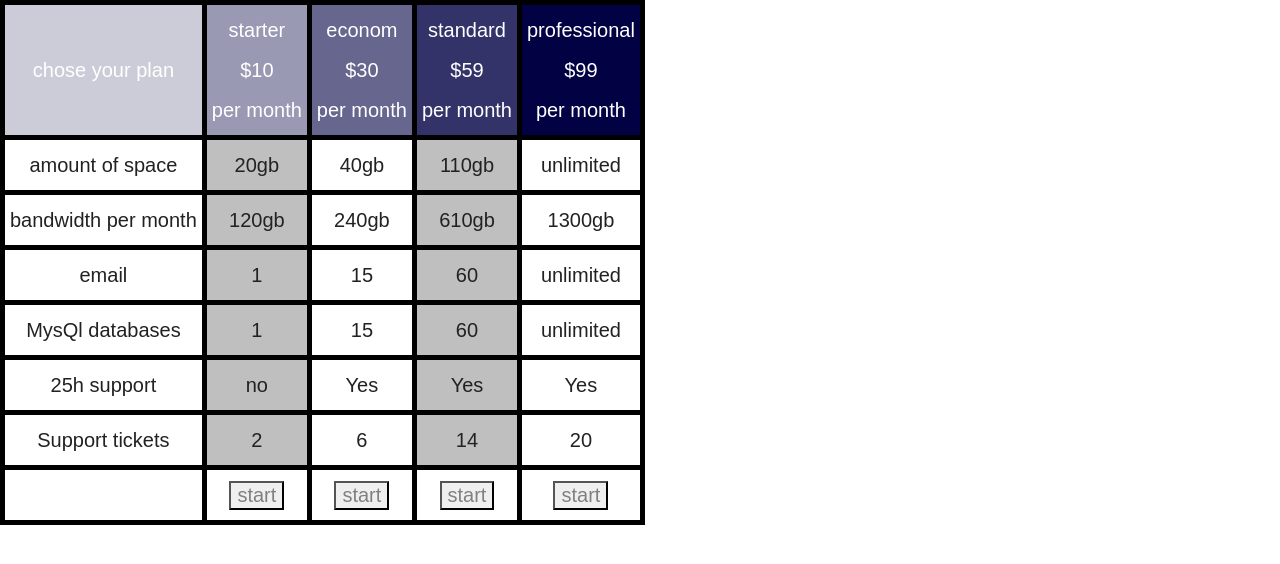
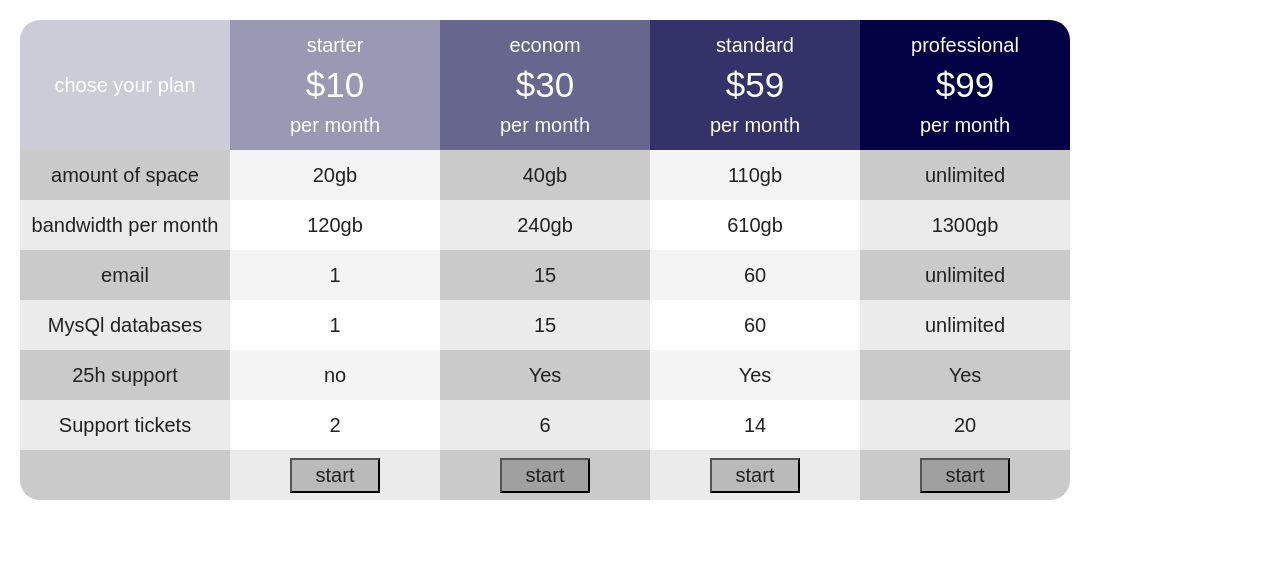
Before and after one commit to VladimirMartinenko/table, a plain HTML site: page index.html in a window 1280 px wide. Drawn offline with Linux system fonts and the light colour scheme.

Commit message:
finish work

```diff
--- a/assets/css/index.css
+++ b/assets/css/index.css
@@ -1,49 +1,69 @@
-tr,td{
-  border: 5px solid black
-
+table {
+  margin: 20px 0px 0px 20px;
 }
-td{
+td {
   line-height: 2em;
   text-align: center;
   font-size: 20px;
-  padding:5px ;
+  padding: 5px;
   font-family: Arial, Helvetica, sans-serif;
   vertical-align: middle;
+  width: 200px;
+}
+thead {
+  color: white;
+}
+p + p {
+  font-size: 35px;
+}
 
+button {
+  background-color: #05050536;
+  width: 90px;
+  height: 35px;
 }
-thead{
 
-  color: white;
+thead td:nth-child(5) {
+  background-color: rgba(1, 1, 68, 1);
+}
 
+thead td:nth-child(4) {
+  background-color: rgba(1, 1, 68, 0.8);
+}
+thead td:nth-child(3) {
+  background-color: rgba(1, 1, 68, 0.6);
+}
+thead td:nth-child(2) {
+  background-color: rgba(1, 1, 68, 0.4);
+}
+thead td:nth-child(1) {
+  background-color: rgba(1, 1, 68, 0.2);
+}
 
-  }
-button{
-  color: grey;
-  border-radius: 0;
-  }
-
-thead td:nth-child(5){
-  background-color:rgba(1, 1, 68,1)
-  }
-
-thead td:nth-child(4){
-  background-color:rgba(1, 1, 68,0.8)
+tbody > tr:nth-child(odd) > td:nth-child(odd) {
+  background-color: #05050536;
 }
-thead td:nth-child(3){
-  background-color:rgba(1, 1, 68,0.6)
+tbody > tr:nth-child(even) > td:nth-child(odd) {
+  background-color: #c9c5c55a;
 }
-thead td:nth-child(2){
-  background-color:rgba(1, 1, 68,0.4)
+tbody > tr:nth-child(odd) > td:nth-child(even) {
+  background-color: #c9c5c533;
 }
-thead td:nth-child(1){
-  background-color:rgba(1, 1, 68,0.2)
-  }
-/*tbody,tfoot{
-  background-color: rgb(128, 128, 128);
-}*/
-tbody td:nth-child(odd){
-  background-color:rgb(128, 128, 128, 0);
+tfoot td:nth-child(odd) {
+  background-color: #05050536;
 }
-tbody td:nth-child(even){
-  background-color:rgb(128, 128, 128, 0.5);
+tfoot td:nth-child(even) {
+  background-color: #c9c5c55a;
 }
+thead td:nth-child(1) {
+  border-radius: 20px 0px 0px 0px;
+}
+thead td:nth-child(5) {
+  border-radius: 0px 20px 0px 0px;
+}
+tfoot td:nth-child(1) {
+  border-radius: 0px 0px 0px 20px;
+}
+tfoot td:nth-child(5) {
+  border-radius: 0px 0px 20px 0px;
+}
--- a/index.html
+++ b/index.html
@@ -1,22 +1,38 @@
 <!DOCTYPE html>
 <html lang="en">
   <head>
-  <meta charset="UTF-8">
-  <meta http-equiv="X-UA-Compatible" content="IE=edge">
-  <meta name="viewport" content="width=device-width, initial-scale=1.0">
+    <meta charset="UTF-8" />
+    <meta http-equiv="X-UA-Compatible" content="IE=edge" />
+    <meta name="viewport" content="width=device-width, initial-scale=1.0" />
     <title>Document</title>
-    <link rel="stylesheet" href="./assets/css/reset.css">
-   <link rel="stylesheet" href="./assets/css/index.css">
+    <link rel="stylesheet" href="./assets/css/reset.css" />
+    <link rel="stylesheet" href="./assets/css/index.css" />
   </head>
   <body>
     <table>
       <thead>
         <tr>
           <td>chose your plan</td>
-        <td><p>starter</p><p>$10</p><p>per month</p> </td>
-        <td><p>econom</p> <p>$30</p> <p>per month</p></td>
-        <td><p>standard</p> <p>$59</p> per month</td>
-        <td><p>professional</p> <p>$99</p> per month</td>
+          <td>
+            <p>starter</p>
+            <p>$10</p>
+            per month
+          </td>
+          <td>
+            <p>econom</p>
+            <p>$30</p>
+            per month
+          </td>
+          <td>
+            <p>standard</p>
+            <p>$59</p>
+            per month
+          </td>
+          <td>
+            <p>professional</p>
+            <p>$99</p>
+            per month
+          </td>
         </tr>
       </thead>
       <tbody>
@@ -33,25 +49,29 @@
           <td>240gb</td>
           <td>610gb</td>
           <td>1300gb</td>
-      </tr><tr>
+        </tr>
+        <tr>
           <td>email</td>
           <td>1</td>
           <td>15</td>
           <td>60</td>
           <td>unlimited</td>
-      </tr><tr>
+        </tr>
+        <tr>
           <td>MysQl databases</td>
           <td>1</td>
           <td>15</td>
           <td>60</td>
           <td>unlimited</td>
-      </tr><tr>
+        </tr>
+        <tr>
           <td>25h support</td>
           <td>no</td>
           <td>Yes</td>
           <td>Yes</td>
           <td>Yes</td>
-      </tr><tr>
+        </tr>
+        <tr>
           <td>Support tickets</td>
           <td>2</td>
           <td>6</td>
```
Lines whose indentation alone changed are shown as unchanged.
